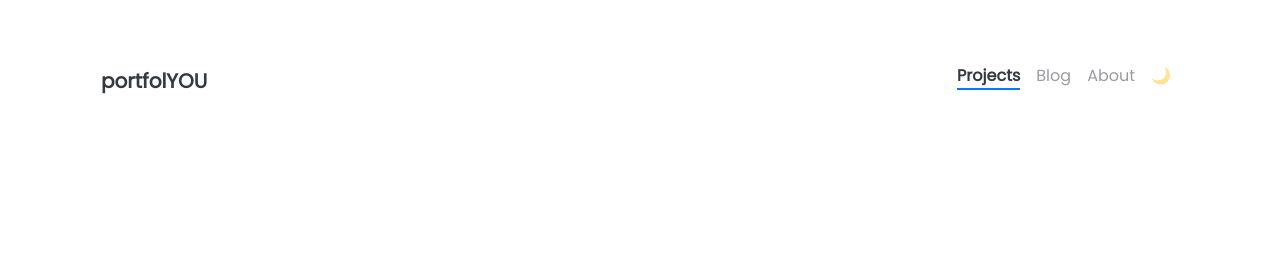
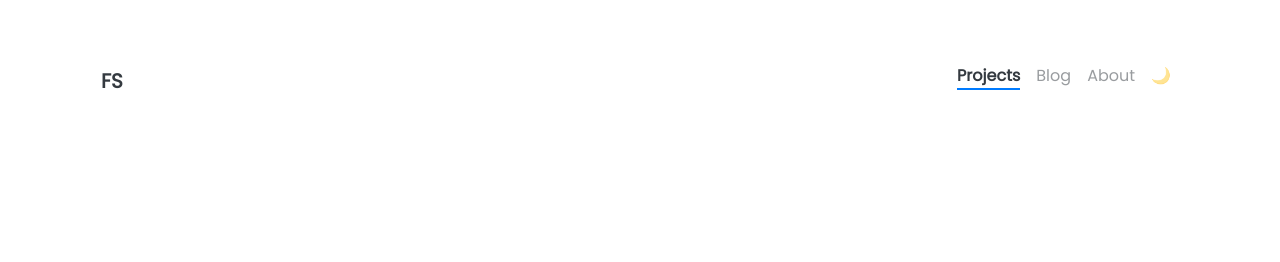
Before and after one commit to shfranksun/test, a Jekyll site: the page built from _projects/(4) VVG on GitHub.md, in a window 1280 px wide. Shown: the top 262 px of the page. Built offline with Jekyll 4.4.1, drawn with Linux system fonts in a browser that asks for light colours; nearby versions of some CDN libraries.

Commit message:
Update _config.yml

```diff
--- a/_config.yml
+++ b/_config.yml
@@ -1,5 +1,5 @@
 ### Site Settings ###
-title               : portfolYOU
+title               : FS
 description         : >-
                       I turn coffee :coffee: into hhhhhh,
                       use tabs over spaces
```
